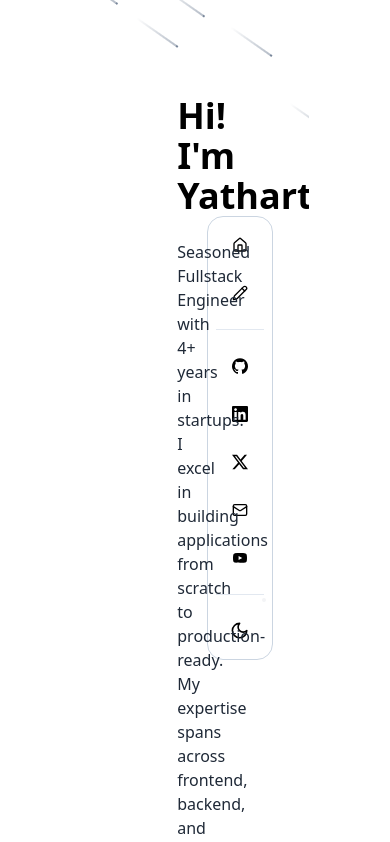
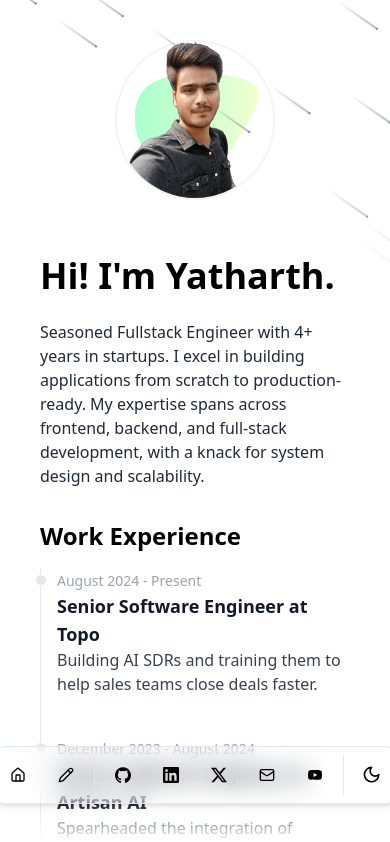
Before and after one commit to yatharth1706/personal-portfolio-v1, a Next.js app: page / in a window 390 px wide. Shown: the top 842 px of the page. Built offline with nearby package versions, Linux system fonts and the light colour scheme.

Commit message:
fix: animation, dock, minor bugs and responsiveness

```diff
--- a/app/globals.css
+++ b/app/globals.css
@@ -1,3 +1,13 @@
 @tailwind base;
 @tailwind components;
 @tailwind utilities;
+
+@layer utilities {
+  .fade-bottom {
+    background: linear-gradient(to bottom, transparent 90%, black 100%);
+  }
+
+  .light-mode-fade-bottom {
+    background: linear-gradient(to bottom, transparent 95%, white 100%);
+  }
+}
--- a/app/page.tsx
+++ b/app/page.tsx
@@ -17,10 +17,10 @@ const Meteors = dynamic(() => import("@/components/magicui/meteors"), {
 
 export default function Home() {
   return (
-    <main className="flex min-h-screen flex-col gap-12 p-24 relative overflow-hidden w-7/12 mx-auto">
-      <div className="fixed left-48 top-0 bottom-0 w-24 flex items-center justify-center">
-        <CustomDock orientation="vertical" />
-      </div>
+    <main className="flex min-h-screen flex-col md:gap-12 gap-8 md:p-24 p-10 relative overflow-hidden lg:w-7/12 sm:w-full mx-auto">
+      <div className="fixed inset-0 pointer-events-none light-mode-fade-bottom dark:fade-bottom z-10 bg-white/10 dark:bg-black/10" />
+      <CustomDock />
+
       <Intro />
       <WorkExperience />
       <Education />
--- a/components/ContactMe.tsx
+++ b/components/ContactMe.tsx
@@ -3,7 +3,7 @@ import React from "react";
 
 function ContactMe() {
   return (
-    <div className="flex flex-col gap-4">
+    <div className="flex flex-col gap-4 mb-20">
       <h1 className="text-2xl font-bold">Contact Me</h1>
       <p className="text-sm text-gray-500 dark:text-gray-300">
         Want to chat? Just shoot me a dm with a{" "}
--- a/components/CustomDock.tsx
+++ b/components/CustomDock.tsx
@@ -1,6 +1,6 @@
 "use client";
 
-import React from "react";
+import React, { useEffect, useState } from "react";
 import Link from "next/link";
 import { CalendarIcon, HomeIcon, MailIcon, PencilIcon } from "lucide-react";
 
@@ -80,17 +80,17 @@ const DATA = {
         url: "https://www.linkedin.com/in/yatharth-verma-938924169/",
         icon: Icons.linkedin,
       },
-      X: {
+      Twitter: {
         name: "X",
         url: "https://x.com/yatharth170699",
         icon: Icons.x,
       },
-      email: {
+      Email: {
         name: "Send Email",
         url: "mailto:yatharthverma070@gmail.com",
         icon: Icons.email,
       },
-      youtube: {
+      Youtube: {
         name: "YouTube",
         url: "https://www.youtube.com/c/YatharthVerma",
         icon: Icons.youtube,
@@ -99,17 +99,29 @@ const DATA = {
   },
 };
 
-export function CustomDock({
-  orientation,
-}: {
-  orientation: "horizontal" | "vertical";
-}) {
+export function CustomDock() {
   const { resolvedTheme, setTheme } = useTheme();
+  const [isMobile, setIsMobile] = useState(window.innerWidth < 1050);
+
+  useEffect(() => {
+    const handleResize = () => setIsMobile(window.innerWidth < 1050);
+    window.addEventListener("resize", handleResize);
+    return () => window.removeEventListener("resize", handleResize);
+  }, []);
 
   return (
-    <div className="h-full flex items-center">
+    <div
+      className={
+        !isMobile
+          ? "fixed left-40 top-0 bottom-0 w-24 flex items-center"
+          : "fixed bottom-10 left-1/2 transform -translate-x-1/2 flex items-center"
+      }
+    >
       <TooltipProvider>
-        <Dock direction="middle" orientation={orientation}>
+        <Dock
+          direction="middle"
+          orientation={isMobile ? "horizontal" : "vertical"}
+        >
           {DATA.navbar.map((item) => (
             <DockIcon key={item.label}>
               <Tooltip>
@@ -130,7 +142,7 @@ export function CustomDock({
               </Tooltip>
             </DockIcon>
           ))}
-          <Separator className="w-full my-2" />
+          <Separator orientation={!isMobile ? "horizontal" : "vertical"} />
           {Object.entries(DATA.contact.social).map(([name, social]) => (
             <DockIcon key={name}>
               <Tooltip>
@@ -151,7 +163,7 @@ export function CustomDock({
               </Tooltip>
             </DockIcon>
           ))}
-          <Separator className="w-full my-2" />
+          <Separator orientation={!isMobile ? "horizontal" : "vertical"} />
           <DockIcon>
             <Tooltip>
               <TooltipTrigger asChild>
--- a/components/Education.tsx
+++ b/components/Education.tsx
@@ -28,7 +28,7 @@ const EducationData: EducationItem[] = [
 
 const Education: React.FC = () => {
   return (
-    <div className="flex flex-col gap-4 w-full">
+    <div className="flex flex-col gap-4 w-full -z-10">
       <h1 className="text-2xl font-bold">Education</h1>
 
       <ol className="relative border-s border-gray-200 dark:border-gray-700">
--- a/components/Intro.tsx
+++ b/components/Intro.tsx
@@ -3,8 +3,8 @@ import ProfilePic from "@/app/images/yatharth.png";
 
 export default function Intro() {
   return (
-    <div className="z-10 w-full flex gap-14 justify-between">
-      <div className="flex flex-col gap-2 w-4/5">
+    <div className="w-full flex flex-col-reverse lg:flex-row gap-14 justify-between items-center -z-10">
+      <div className="flex flex-col gap-2 w-full lg:w-4/5">
         <h1 className="text-4xl font-bold mb-4">Hi! I'm Yatharth.</h1>
         <p className="text-base text-gray-800 dark:text-gray-300">
           Seasoned Fullstack Engineer with 4+ years in startups. I excel in
@@ -13,7 +13,7 @@ export default function Intro() {
           knack for system design and scalability.
         </p>
       </div>
-      <div className="flex items-center justify-center">
+      <div className="flex items-center justify-center md:mb-0">
         <Image
           src={ProfilePic}
           alt="Yatharth"
--- a/components/WorkExperience.tsx
+++ b/components/WorkExperience.tsx
@@ -57,7 +57,7 @@ const workExperienceData: WorkExperienceItem[] = [
 
 const WorkExperience: React.FC = () => {
   return (
-    <div className="flex flex-col gap-4 w-full">
+    <div className="flex flex-col gap-4 w-full -z-10">
       <h1 className="text-2xl font-bold">Work Experience</h1>
 
       <ol className="relative border-s border-gray-200 dark:border-gray-700">
@@ -85,7 +85,7 @@ const WorkExperience: React.FC = () => {
             {item.companyLink && (
               <a
                 href={item.companyLink}
-                className="inline-flex items-center px-4 py-2 text-sm font-medium text-gray-900 bg-white border border-gray-200 rounded-lg hover:bg-gray-100 hover:text-blue-700 focus:z-10 focus:ring-4 focus:outline-none focus:ring-gray-100 focus:text-blue-700 dark:bg-gray-800 dark:text-gray-400 dark:border-gray-600 dark:hover:text-white dark:hover:bg-gray-700 dark:focus:ring-gray-700"
+                className="inline-flex items-center px-4 py-2 text-sm font-medium text-gray-900 bg-white border border-gray-200 rounded-lg hover:bg-gray-100 hover:text-blue-700 focus:ring-4 focus:outline-none focus:ring-gray-100 focus:text-blue-700 dark:bg-gray-800 dark:text-gray-400 dark:border-gray-600 dark:hover:text-white dark:hover:bg-gray-700 dark:focus:ring-gray-700"
               >
                 Learn more{" "}
                 <svg
--- a/components/magicui/dock.tsx
+++ b/components/magicui/dock.tsx
@@ -19,7 +19,7 @@ const DEFAULT_MAGNIFICATION = 60;
 const DEFAULT_DISTANCE = 140;
 
 const dockVariants = cva(
-  "mx-auto w-max mt-8 h-max p-2 flex gap-2 rounded-2xl border border-slate-300 supports-backdrop-blur:bg-white/10 supports-backdrop-blur:dark:bg-black/10 backdrop-blur-md dark:border-slate-800"
+  "mx-auto w-max mt-8 h-[58px] p-2 flex gap-2 rounded-2xl shadow-md border border-slate-200 supports-backdrop-blur:bg-white/10 supports-backdrop-blur:dark:bg-black/10 backdrop-blur-md dark:border-slate-800 bg-white/10 dark:bg-black/10"
 );
 
 const Dock = React.forwardRef<HTMLDivElement, DockProps>(
@@ -36,11 +36,13 @@ const Dock = React.forwardRef<HTMLDivElement, DockProps>(
     ref
   ) => {
     const mouseX = useMotionValue(Infinity);
+    const mouseY = useMotionValue(Infinity);
 
     const renderChildren = () => {
       return React.Children.map(children, (child: any) => {
         return React.cloneElement(child, {
           mouseX: mouseX,
+          mouseY: mouseY,
           magnification: magnification,
           distance: distance,
         });
@@ -50,14 +52,27 @@ const Dock = React.forwardRef<HTMLDivElement, DockProps>(
     return (
       <motion.div
         ref={ref}
-        onMouseMove={(e) => mouseX.set(e.pageX)}
-        onMouseLeave={() => mouseX.set(Infinity)}
+        onMouseMove={(e) => {
+          if (orientation == "horizontal") {
+            mouseX.set(e.pageX);
+          } else {
+            mouseY.set(e.pageY);
+          }
+        }}
+        onMouseLeave={() => {
+          if (orientation == "horizontal") {
+            mouseX.set(Infinity);
+          } else {
+            mouseY.set(Infinity);
+          }
+        }}
         {...props}
         className={cn(dockVariants({ className }), {
           "items-start": direction === "top",
           "items-center": direction === "middle",
           "items-end": direction === "bottom",
-          "flex-col": orientation === "vertical",
+          "flex-col h-max": orientation === "vertical",
+          "flex-row": orientation === "horizontal",
         })}
       >
         {renderChildren()}
@@ -73,9 +88,11 @@ export interface DockIconProps {
   magnification?: number;
   distance?: number;
   mouseX?: any;
+  mouseY?: any;
   className?: string;
   children?: React.ReactNode;
   props?: PropsWithChildren;
+  orientation?: "horizontal" | "vertical";
 }
 
 const DockIcon = ({
@@ -83,20 +100,34 @@ const DockIcon = ({
   magnification = DEFAULT_MAGNIFICATION,
   distance = DEFAULT_DISTANCE,
   mouseX,
+  mouseY,
   className,
   children,
+  orientation = "horizontal",
   ...props
 }: DockIconProps) => {
   const ref = useRef<HTMLDivElement>(null);
 
-  const distanceCalc = useTransform(mouseX, (val: number) => {
+  const distanceHeightCalc = useTransform(mouseY, (val: number) => {
     const bounds = ref.current?.getBoundingClientRect() ?? { y: 0, height: 0 };
 
-    return val - bounds.y - bounds.height / 3;
+    return val - bounds.y - bounds.height / 2;
+  });
+
+  const distanceWidthCalc = useTransform(mouseX, (val: number) => {
+    const bounds = ref.current?.getBoundingClientRect() ?? { x: 0, width: 0 };
+
+    return val - bounds.x - bounds.width / 2;
   });
 
   let heightSync = useTransform(
-    distanceCalc,
+    distanceHeightCalc,
+    [-distance, 0, distance],
+    [40, magnification, 40]
+  );
+
+  let widthSync = useTransform(
+    distanceWidthCalc,
     [-distance, 0, distance],
     [40, magnification, 40]
   );
@@ -107,10 +138,16 @@ const DockIcon = ({
     damping: 12,
   });
 
+  let width = useSpring(widthSync, {
+    mass: 0.1,
+    stiffness: 150,
+    damping: 12,
+  });
+
   return (
     <motion.div
       ref={ref}
-      style={{ height }}
+      style={{ height, width }}
       className={cn(
         "flex aspect-square cursor-pointer items-center justify-center rounded-full",
         className
```
Also changed, not shown: components/Projects.tsx (+17 -17 lines), components/ui/separator.tsx (+7 -7 lines).
